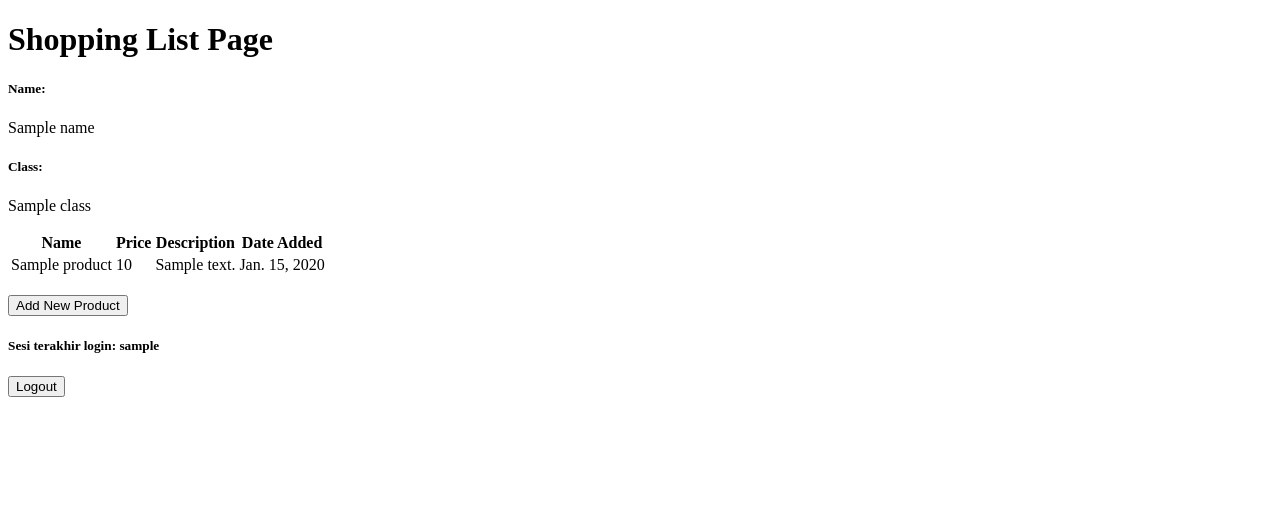
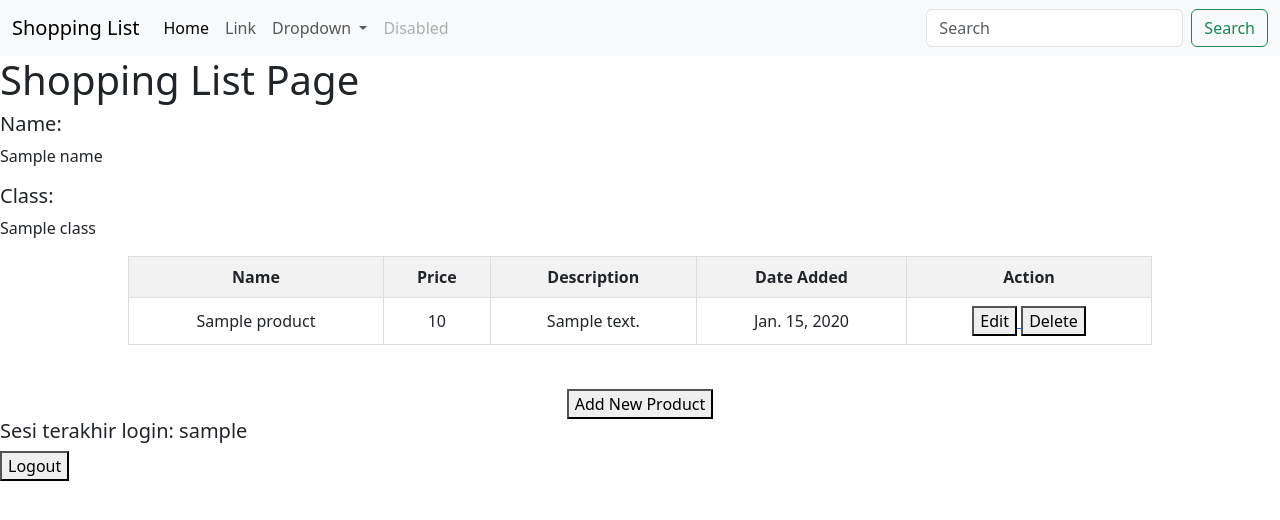
Before and after one commit to lontonggg/shopping-list, a Django app: template main/templates/main.html in a window 1280 px wide. Shown: the top 520 px of the page. Run offline with Django 4.2, Linux system fonts and the light colour scheme; tables that the repository leaves empty hold one stand-in row (values such as "Sample post"); the template is opened without the code that fills it: values that come from a table or form of the project are taken from there, most other values are stand-ins (such as "Sample title", 1, 10 or a date in 2020).

Commit message:
Menyelesaikan tutorial 4

```diff
--- a/main/templates/main.html
+++ b/main/templates/main.html
@@ -1,6 +1,64 @@
 {% extends 'base.html' %}
 
 {% block content %}
+    <style>
+        table {
+        border-collapse: collapse;
+        width: 80%;
+        margin: auto;
+    }
+
+    th, td {
+        border: 1px solid #ddd;
+        padding: 8px;
+        text-align: center;
+    }
+
+    th {
+        background-color: #f2f2f2;
+    }
+
+    .center-button{
+        text-align: center;
+        margin-top: 20px;
+    }
+    </style>
+    <nav class="navbar navbar-expand-lg bg-body-tertiary">
+        <div class="container-fluid">
+        <a class="navbar-brand" href="#">Shopping List</a>
+        <button class="navbar-toggler" type="button" data-bs-toggle="collapse" data-bs-target="#navbarSupportedContent" aria-controls="navbarSupportedContent" aria-expanded="false" aria-label="Toggle navigation">
+            <span class="navbar-toggler-icon"></span>
+        </button>
+        <div class="collapse navbar-collapse" id="navbarSupportedContent">
+            <ul class="navbar-nav me-auto mb-2 mb-lg-0">
+            <li class="nav-item">
+                <a class="nav-link active" aria-current="page" href="#">Home</a>
+            </li>
+            <li class="nav-item">
+                <a class="nav-link" href="#">Link</a>
+            </li>
+            <li class="nav-item dropdown">
+                <a class="nav-link dropdown-toggle" href="#" role="button" data-bs-toggle="dropdown" aria-expanded="false">
+                Dropdown
+                </a>
+                <ul class="dropdown-menu">
+                <li><a class="dropdown-item" href="#">Action</a></li>
+                <li><a class="dropdown-item" href="#">Another action</a></li>
+                <li><hr class="dropdown-divider"></li>
+                <li><a class="dropdown-item" href="#">Something else here</a></li>
+                </ul>
+            </li>
+            <li class="nav-item">
+                <a class="nav-link disabled" aria-disabled="true">Disabled</a>
+            </li>
+            </ul>
+            <form class="d-flex" role="search">
+            <input class="form-control me-2" type="search" placeholder="Search" aria-label="Search">
+            <button class="btn btn-outline-success" type="submit">Search</button>
+            </form>
+        </div>
+        </div>
+    </nav>
     <h1>Shopping List Page</h1>
 
     <h5>Name:</h5>
@@ -15,6 +73,7 @@
             <th>Price</th>
             <th>Description</th>
             <th>Date Added</th>
+            <th>Action</th>
         </tr>
 
         {% comment %} Berikut cara memperlihatkan data produk di bawah baris ini {% endcomment %}
@@ -25,18 +84,30 @@
                 <td>{{product.price}}</td>
                 <td>{{product.description}}</td>
                 <td>{{product.date_added}}</td>
+                <td>
+                    <a href="{% url 'main:edit_product' product.pk %}">
+                        <button>
+                            Edit
+                        </button>
+                    </a>
+                    <a href="{% url 'main:delete_product' product.pk %}">
+                          <button>
+                              Delete
+                          </button>
+                      </a>
+                </td>
             </tr>
         {% endfor %}
     </table>
 
     <br />
-
-    <a href="{% url 'main:create_product' %}">
-        <button>
-            Add New Product
-        </button>
-    </a>
-
+    <div class="center-button">
+        <a href="{% url 'main:create_product' %}">
+            <button>
+                Add New Product
+            </button>
+        </a>
+    </div>
 
     <h5>Sesi terakhir login: {{ last_login }}</h5>
 
--- a/main/urls.py
+++ b/main/urls.py
@@ -1,10 +1,12 @@
 from django.urls import path
 from main.views import show_main, create_product, show_xml, show_json, show_xml_by_id, show_json_by_id
-from main.views import register, login_user, logout_user
+from main.views import register, login_user, logout_user, edit_product, delete_product
 
 app_name = 'main'
 
 urlpatterns = [
+    path('delete/<int:id>', delete_product, name='delete_product'),
+    path('edit-product/<int:id>', edit_product, name='edit_product'),
     path('logout/', logout_user, name='logout'),
     path('login/', login_user, name='login'),
     path('register/', register, name='register'),
--- a/templates/base.html
+++ b/templates/base.html
@@ -2,13 +2,14 @@
 <!DOCTYPE html>
 <html lang="en">
     <head>
-        <meta charset="UTF-8" />
-        <meta
-            name="viewport"
-            content="width=device-width, initial-scale=1.0"
-        />
         {% block meta %}
+            <meta charset="UTF-8" />
+            <meta name="viewport" content="width=device-width, initial-scale=1">
         {% endblock meta %}
+        <link href="https://cdn.jsdelivr.net/npm/bootstrap@5.3.2/dist/css/bootstrap.min.css" rel="stylesheet" integrity="sha384-T3c6CoIi6uLrA9TneNEoa7RxnatzjcDSCmG1MXxSR1GAsXEV/Dwwykc2MPK8M2HN" crossorigin="anonymous">
+        <script src="https://code.jquery.com/jquery-3.6.0.min.js" integrity="sha384-KyZXEAg3QhqLMpG8r+J4jsl5c9zdLKaUk5Ae5f5b1bw6AUn5f5v8FZJoMxm6f5cH1" crossorigin="anonymous"></script>
+        <script src="https://cdn.jsdelivr.net/npm/@popperjs/core@2.11.8/dist/umd/popper.min.js" integrity="sha384-I7E8VVD/ismYTF4hNIPjVp/Zjvgyol6VFvRkX/vR+Vc4jQkC+hVqc2pM8ODewa9r" crossorigin="anonymous"></script>
+        <script src="https://cdn.jsdelivr.net/npm/bootstrap@5.3.2/dist/js/bootstrap.min.js" integrity="sha384-BBtl+eGJRgqQAUMxJ7pMwbEyER4l1g+O15P+16Ep7Q9Q+zqX6gSbd85u4mG4QzX+" crossorigin="anonymous"></script>
     </head>
 
     <body>
```
Also changed, not shown: main/templates/edit_product.html (added, +22 -0 lines), main/views.py (+26 -1 lines).
